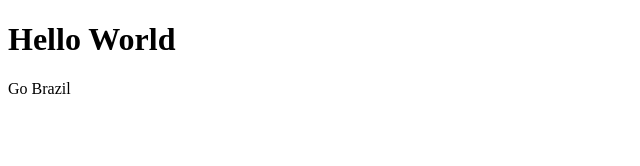
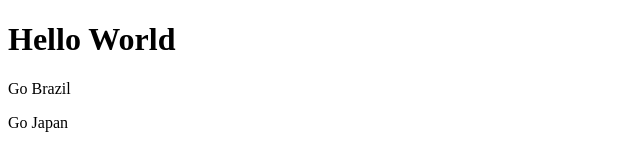
Before and after one commit to GuilhermeAsevedoAmorim/teste, a plain HTML site: page index.html in a window 1280 px wide. Shown: the full height of the page, 0-640 px from the left. Drawn offline with Linux system fonts and the light colour scheme.

Commit message:
Paragrafo Adicionado

```diff
--- a/index.html
+++ b/index.html
@@ -9,5 +9,6 @@
 <body>
     <h1>Hello World</h1>
     <p>Go Brazil</p>
+    <p>Go Japan</p>
 </body>
 </html>
```
